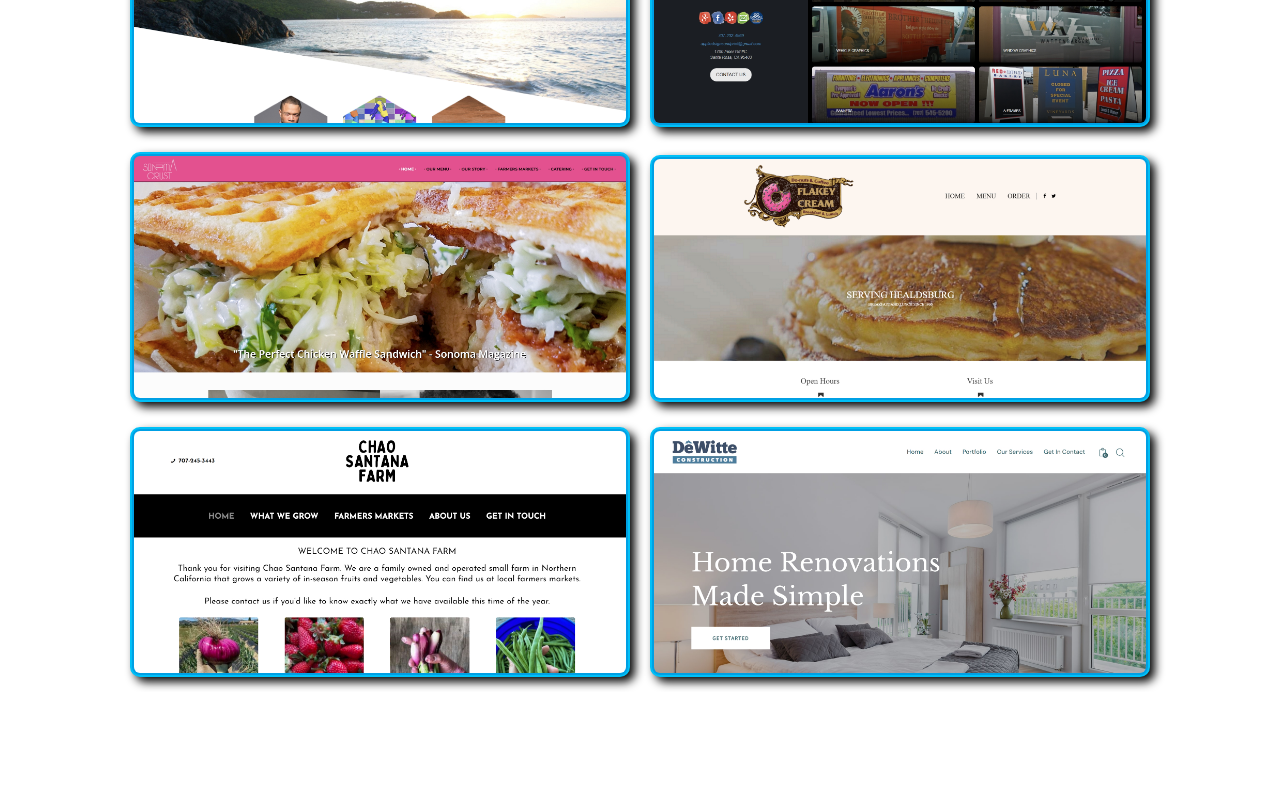
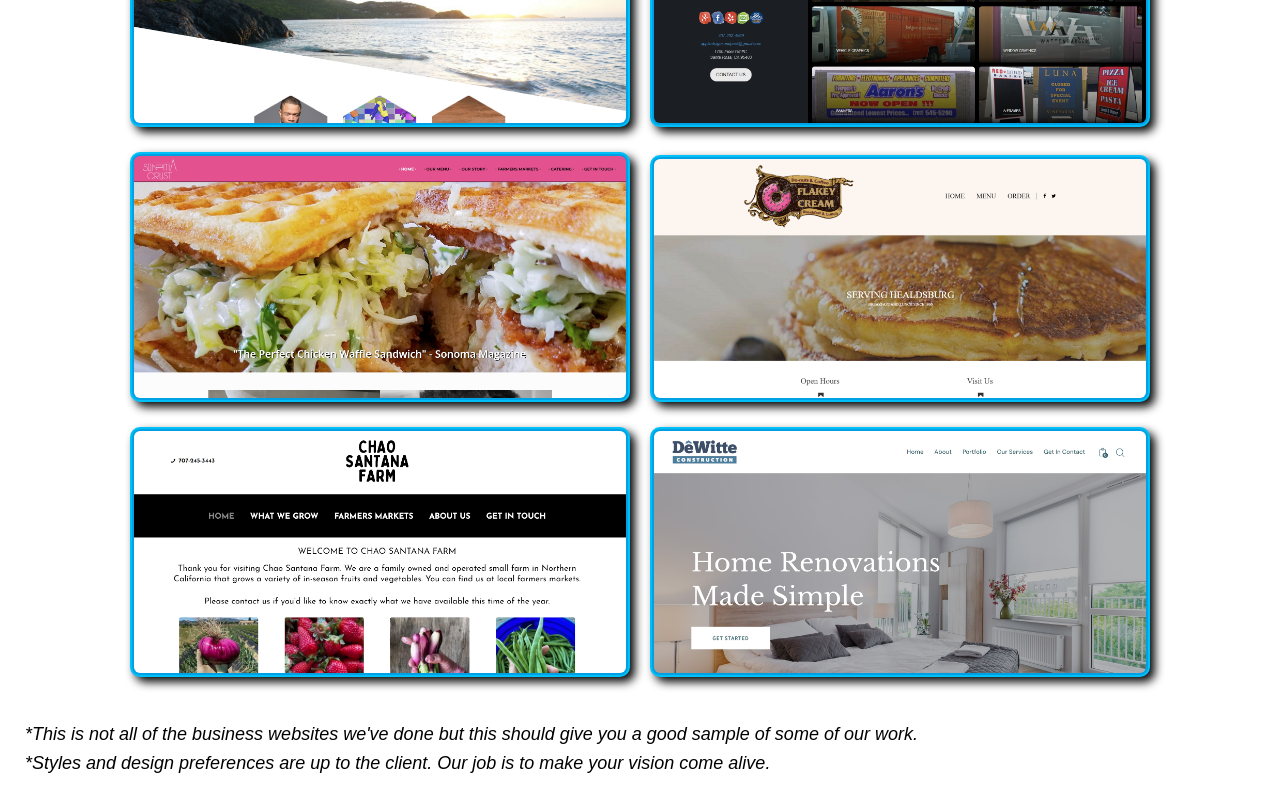
Before and after one commit to ericrothmuller/sky-marketing, a React (Create React App) app: page /portfolio in a window 1280 px wide. Shown: the part 2030-2830 px from the top of the page. Before the commit the page ends 2722 px from the top, so only its background shows below. Built offline with nearby package versions, Linux system fonts and the light colour scheme; a web font is replaced by a local one.

Commit message:
Added subtext to the portfolio business websites section

```diff
--- a/src/pages/portfolio.js
+++ b/src/pages/portfolio.js
@@ -96,6 +96,8 @@ return (
 		<img src={ChaoSantana} alt="chaosantanafarm.com Website Design" className="portfolioImage" />
 		<img src={DeWitteConstruction} alt="dewitteco.com Website Design" className="portfolioImage" />
 	</div>
+	<p> <em className="subFont">*This is not all of the business websites we've done but this should give you a good sample of some of our work.
+	<br />*Styles and design preferences are up to the client. Our job is to make your vision come alive.</em></p>
 	</main>
 );
 };
```
